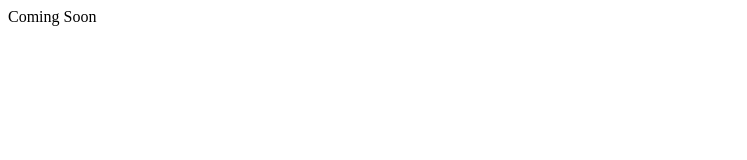
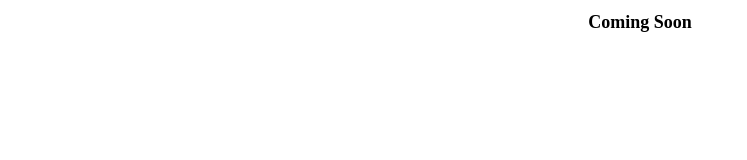
Before and after one commit to s-palmer/s-palmer.github.io, a plain HTML site: page index.html in a window 1280 px wide. Shown: the whole page, without its empty margins (0-747 px from the left). Drawn offline with Linux system fonts and the light colour scheme.

Commit message:
Holding Page Style

```diff
--- /dev/null
+++ b/holding.css
@@ -0,0 +1,4 @@
+h1 {
+    font-size: large;
+    text-align: center;
+}
--- a/index.html
+++ b/index.html
@@ -1 +1,13 @@
-Coming Soon
+<!DOCTYPE html>
+<html lang="en">
+<head>
+    <meta charset="UTF-8">
+    <meta http-equiv="X-UA-Compatible" content="IE=edge">
+    <meta name="viewport" content="width=device-width, initial-scale=1.0">
+    <title>Coming Soon | DGTL.Works</title>
+    <link rel="stylesheet" href="holding.css">
+</head>
+<body>
+    <h1>Coming Soon</h1>
+</body>
+</html>
```
